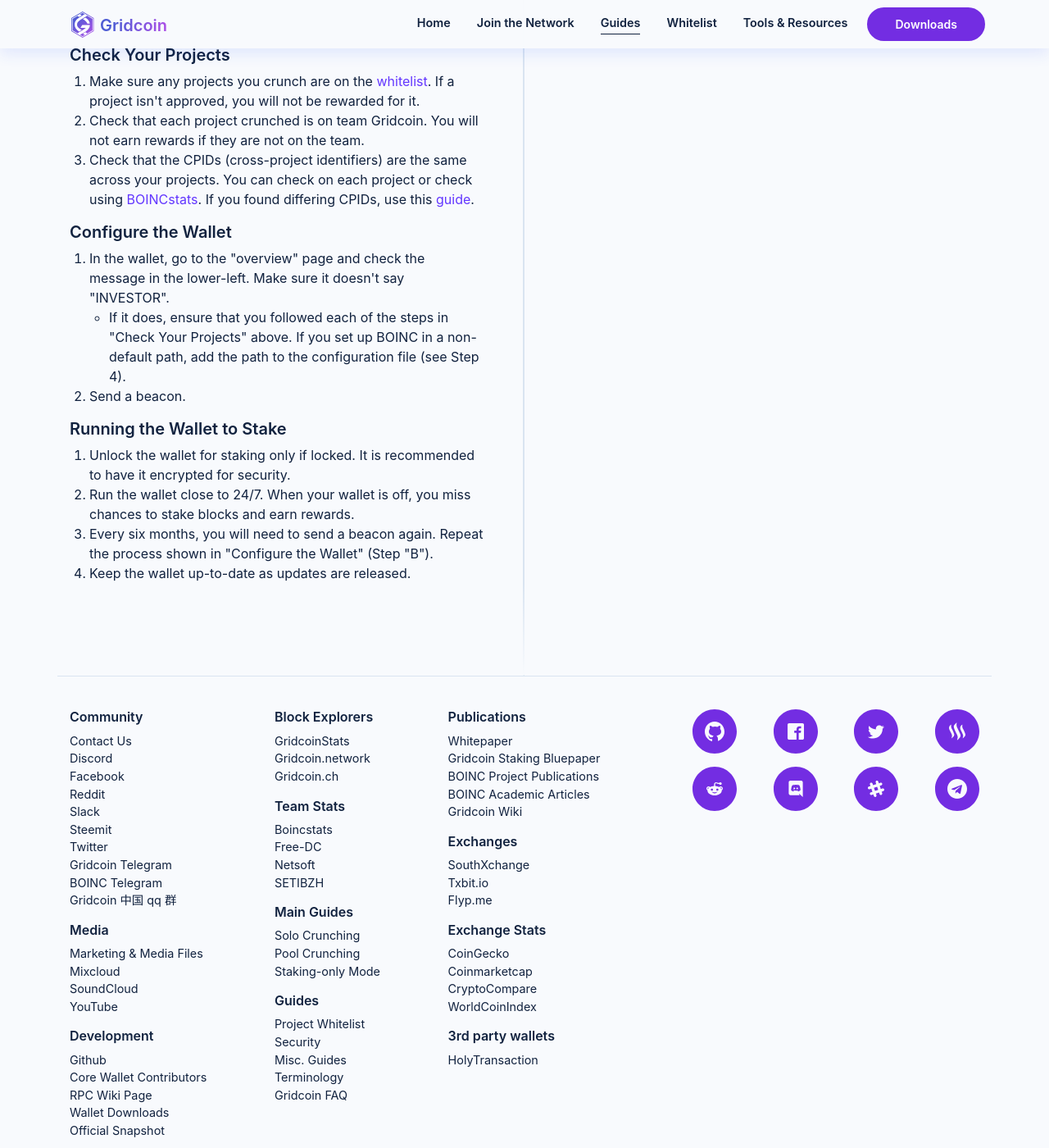
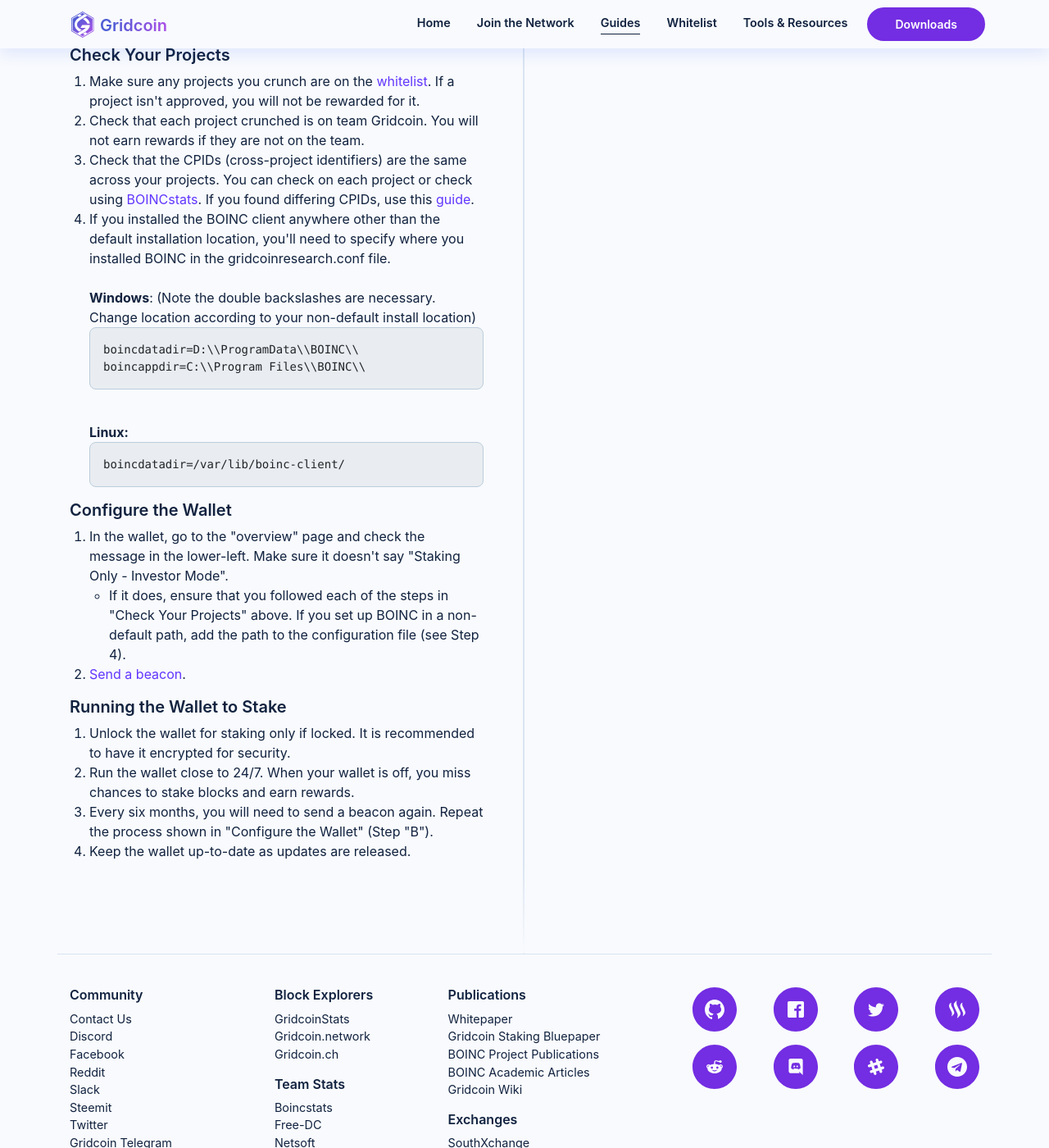
Before and after one commit to gridcoin-community/Gridcoin-World-Site, a Jekyll site: the page built from guides/index.htm, in a window 1280 px wide and 1400 px high, scrolled down 4152 px. Shown: the whole window at 82% size. Built offline with Jekyll 4.4.1, drawn with Linux system fonts in a browser that asks for light colours.

Commit message:
fix: address CR

```diff
--- a/_includes/_guides/_solo_crunching.htm
+++ b/_includes/_guides/_solo_crunching.htm
@@ -217,6 +217,19 @@
                       If you found differing CPIDs, use this
                       <a href="https://steemit.com/gridcoin/@dutch/the-definitive-guide-to-fixing-a-split-cpid-gridcoin-s-and-boinc-s-1-problem">guide</a>.
                   </li>
+                  <li>
+                      If you installed the BOINC client anywhere other than the
+                      default installation location, you'll need to specify
+                      where you installed BOINC in the gridcoinresearch.conf file.
+                      <br />
+                      <br />
+                      <b>Windows</b>: (Note the double backslashes are necessary. Change location according to your non-default install location)
+                      <pre class="highlight">boincdatadir=D:\\ProgramData\\BOINC\\
+boincappdir=C:\\Program Files\\BOINC\\</pre>
+                      <br />
+                      <b>Linux:</b>
+                      <pre class="highlight">boincdatadir=/var/lib/boinc-client/</pre>
+                  </li>
               </ol>
 
               <h4 class="h5">Configure the Wallet</h4>
@@ -224,7 +237,7 @@
                   <li>
                       In the wallet, go to the "overview" page and check the
                       message in the lower-left. Make sure it doesn't say
-                      "INVESTOR".
+                      "Staking Only - Investor Mode".
 
                       <ul>
                           <li>
@@ -235,7 +248,9 @@
                           </li>
                       </ul>
                   </li>
-                  <li>Send a beacon.</li>
+                  <li>
+                    <a href="https://gridcoin.us/guides/earn-grc.htm" target="_blank">Send a beacon</a>.
+                  </li>
               </ol>
 
               <h4 class="h5">Running the Wallet to Stake</h4>
--- a/assets/css/gridcoin.css
+++ b/assets/css/gridcoin.css
@@ -35,6 +35,13 @@
 
 ul, ol {
     padding-left: 1.5em;
+}
+
+pre {
+  border: 1px solid #bbcddb;
+  border-radius: 0.5rem;
+  background-color: #e9edf1;
+  padding: 1rem;
 }
 
 @media (prefers-reduced-motion: reduce) {
@@ -1041,10 +1048,3 @@
         text-align: center;
     }
 }
-
-.docs-container pre {
-    border: 1px solid #bbcddb;
-    border-radius: 0.5rem;
-    background-color: #e9edf1;
-    padding: 1rem;
-}
```
